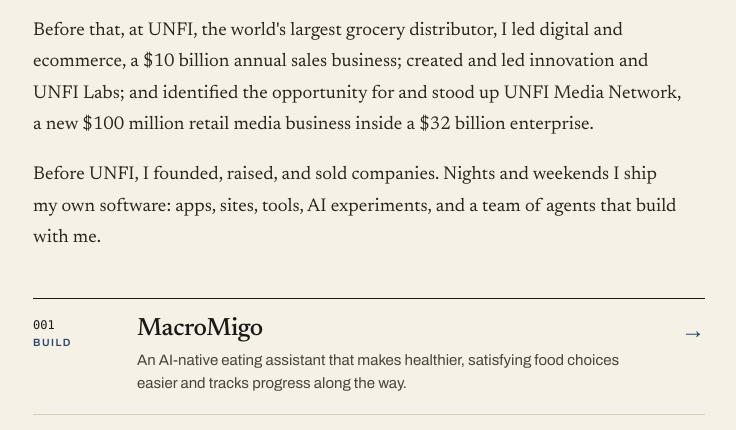
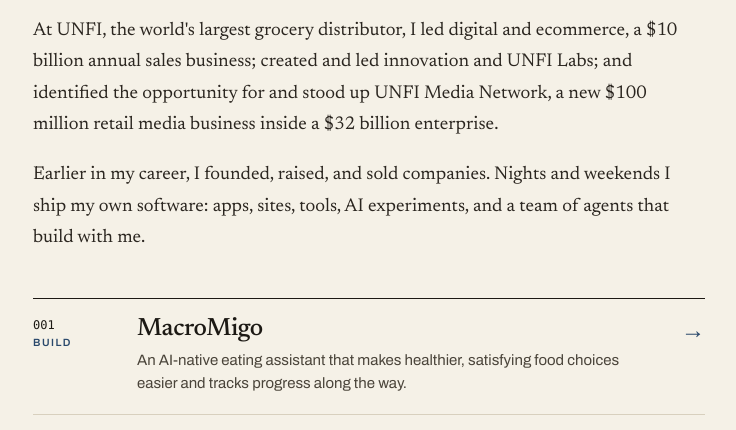
Before and after one commit to dberube/beru.be, an Astro site: page / in a window 1280 px wide. Shown: the part 320-750 px from the top of the page, without its empty margins (271-1007 px from the left). Built offline with nearby package versions, Linux system fonts and the light colour scheme; Astro itself is replaced by a stand-in of ours.

Commit message:
fix(home): refine career timeline copy

```diff
--- a/src/pages/index.astro
+++ b/src/pages/index.astro
@@ -40,9 +40,9 @@ const items = [
 
     <p class="serif-lede">By day I lead product for Merck Group (MilliporeSigma), one of the largest global B2B catalogs in life sciences.</p>
 
-    <p class="serif-lede">Before that, at UNFI, the world's largest grocery distributor, I led digital and ecommerce, a $10 billion annual sales business; created and led innovation and UNFI Labs; and identified the opportunity for and stood up UNFI Media Network, a new $100 million retail media business inside a $32 billion enterprise.</p>
+    <p class="serif-lede">At UNFI, the world's largest grocery distributor, I led digital and ecommerce, a $10 billion annual sales business; created and led innovation and UNFI Labs; and identified the opportunity for and stood up UNFI Media Network, a new $100 million retail media business inside a $32 billion enterprise.</p>
 
-    <p class="serif-lede">Before UNFI, I founded, raised, and sold companies. Nights and weekends I ship my own software: apps, sites, tools, AI experiments, and a team of agents that build with me.</p>
+    <p class="serif-lede">Earlier in my career, I founded, raised, and sold companies. Nights and weekends I ship my own software: apps, sites, tools, AI experiments, and a team of agents that build with me.</p>
 
     <div class="section">
       {items.map((item, i) => (
```
